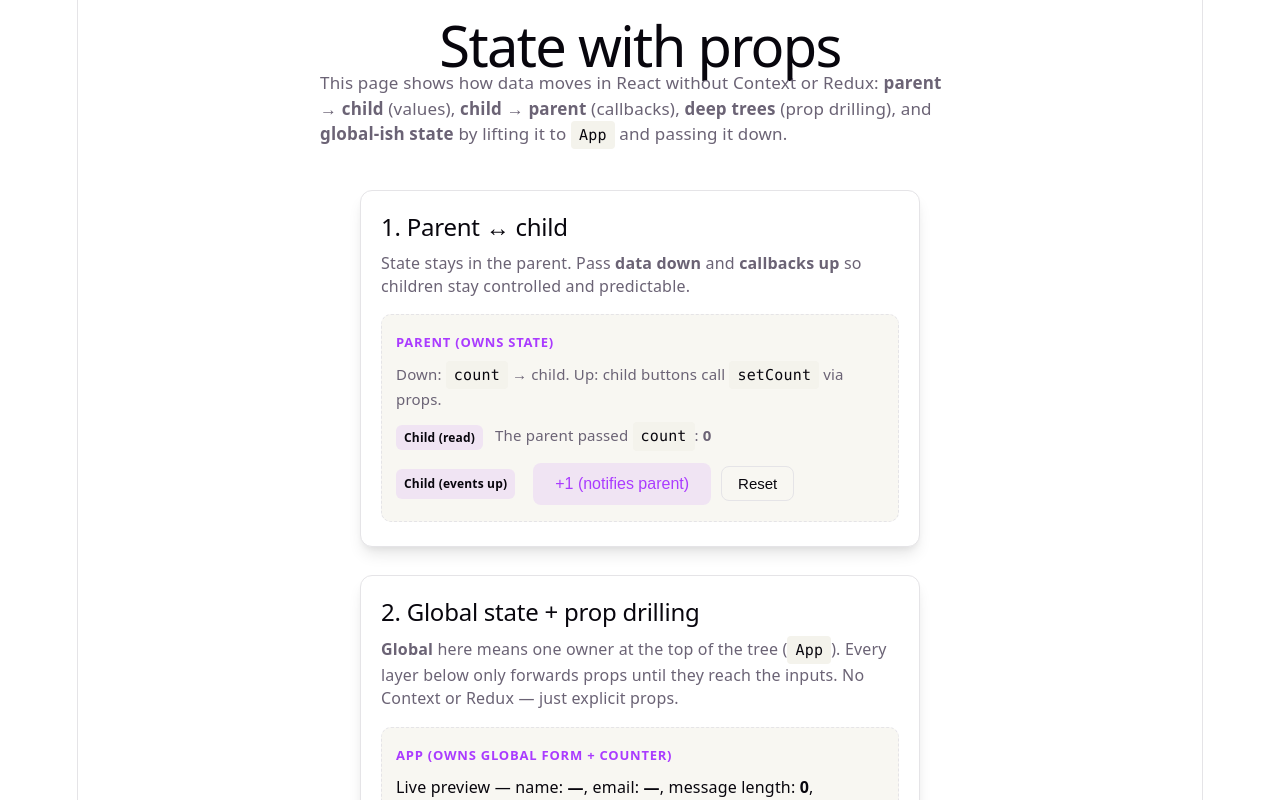
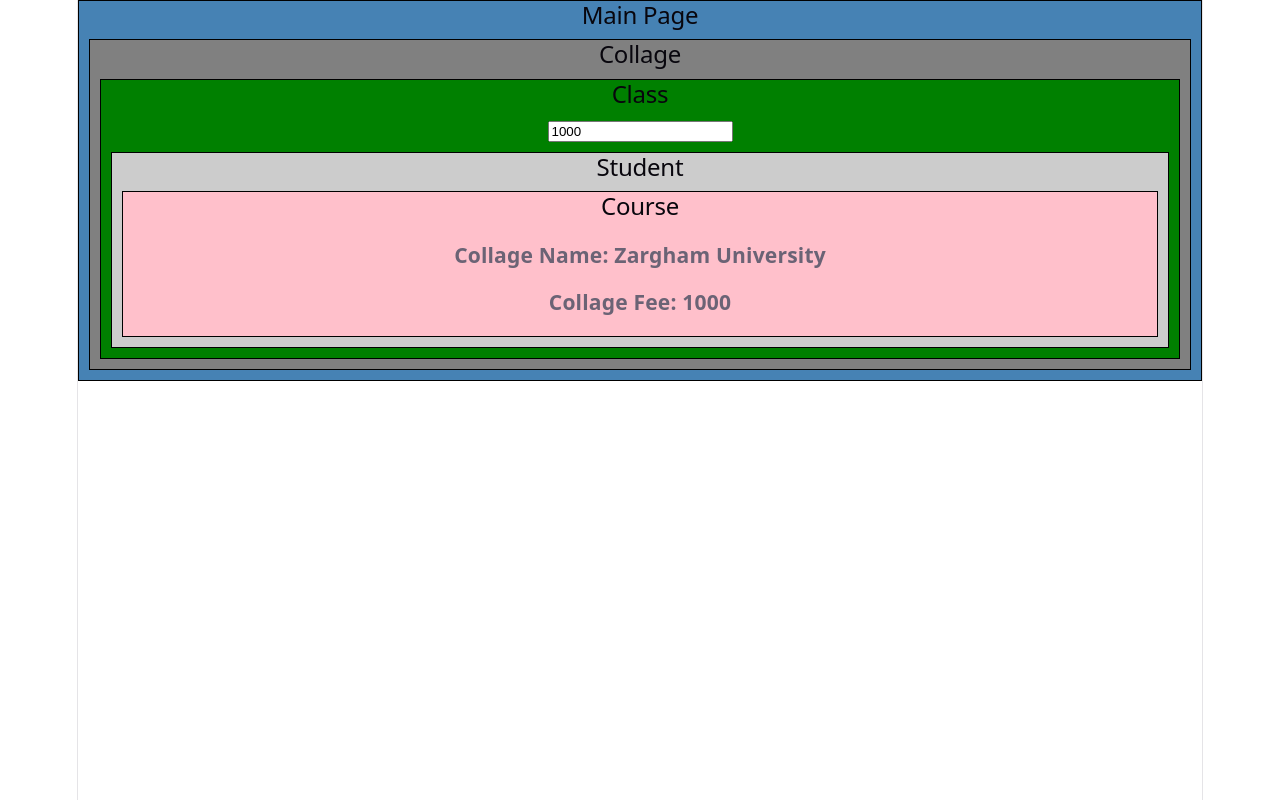
Before and after one commit to mohxinmuhammad/react-cohort, a React (Vite) app: page / in a window 1280 px wide. Shown: the top 800 px of the page. Built offline with nearby package versions, Linux system fonts and the light colour scheme.

Commit message:
context API Lesson

```diff
--- a/src/App.jsx
+++ b/src/App.jsx
@@ -1,29 +1,16 @@
-import { useState } from 'react'
-import './App.css'
-import { ParentChildLesson } from './components/lessons/ParentChildLesson'
-import { GlobalFormDrilling } from './components/lessons/GlobalFormDrilling'
-import { GrandparentLesson } from './components/lessons/GrandparentLesson'
 
+import Collage from './components/contextAPI/collage'
+// import { collageContext } from './context/collageContext'
+// import { useContext } from 'react'
+// useContext
 function App() {
-  const [form, setForm] = useState({
-    name: '',
-    email: '',
-    message: '',
-  })
-  const [globalInteractionCount, setGlobalInteractionCount] = useState(0)
-
-  function handleFieldChange(e) {
-    const { name, value } = e.target
-    setForm((prev) => ({ ...prev, [name]: value }))
-  }
-
-  function handleGlobalFormAction() {
-    setGlobalInteractionCount((n) => n + 1)
-  }
-
   return (
     <>
-      <section id="center">
+    <section className="lesson-card" style={{ backgroundColor: 'steelblue', border: '1px solid black' }}>
+      <h2>Main Page</h2>
+      <Collage />
+    </section>
+      {/* <section id="center">
         <header className="lesson-page-header">
           <h1>State with props</h1>
           <p className="lesson-intro">
@@ -49,7 +36,7 @@ function App() {
 
       <div className="ticks" aria-hidden />
       <div className="ticks" aria-hidden />
-      <section id="spacer" />
+      <section id="spacer" /> */}
     </>
   )
 }
--- /dev/null
+++ b/src/components/contextAPI/class.jsx
@@ -0,0 +1,28 @@
+import Student from './student'
+import collageContext, { collageFee } from '../../context/collageContext'
+import { useState, useContext } from 'react'
+
+function Class() {
+    const [fee, setFee] = useState(1000);
+    const initialFee = Number(useContext(collageFee));
+    const handleFeeChange = (event) => {
+        setFee(Number(event.target.value));
+    }
+
+    // setFee(initialFee);
+
+    return (
+      <>
+      <div className="container" style={{ backgroundColor: 'green', border: '1px solid black', margin: '10px' }}>
+        <h2>Class</h2>
+        <collageFee.Provider value={fee}>
+        {/* <h3>Fee: {fee}</h3> */}
+            <input type="number" value={fee || initialFee} placeholder="Enter your fee" onChange={handleFeeChange} />
+            <Student />
+        </collageFee.Provider>
+      </div>
+      </>
+    )
+  }
+
+  export default Class
--- /dev/null
+++ b/src/components/contextAPI/collage.jsx
@@ -0,0 +1,17 @@
+import Class from './class'
+import collageContext from '../../context/collageContext'
+function Collage() {
+  return (
+    <>
+    <div className="container" style={{ backgroundColor: 'gray', border: '1px solid black', margin: '10px' }}>
+      <h2>Collage</h2>
+      <collageContext.Provider value="Zargham University">
+        {/* <h3>Collage Name: {collageName}</h3> */}
+        <Class />
+      </collageContext.Provider>
+    </div>
+    </>
+  )
+}
+
+export default Collage
--- /dev/null
+++ b/src/components/contextAPI/course.jsx
@@ -0,0 +1,18 @@
+import Class from './class'
+import collageContext, {collageFee } from '../../context/collageContext'
+import { useContext } from 'react'
+function Course() {
+  const collageName = useContext(collageContext);
+  const fee = useContext(collageFee);
+  return (
+    <>
+    <div className="container" style={{ backgroundColor: 'pink', border: '1px solid black', margin: '10px' }}>
+      <h2>Course</h2>
+      <h3>Collage Name: {collageName}</h3>
+      <h3>Collage Fee: {fee}</h3>
+    </div>
+    </>
+  )
+}
+
+export default Course
--- /dev/null
+++ b/src/components/contextAPI/student.jsx
@@ -0,0 +1,15 @@
+import Course from './course'
+
+function Student() {
+
+  return (
+    <>
+    <div className="container" style={{ backgroundColor: '#ccc', border: '1px solid black', margin: '10px' }}>
+      <h2>Student</h2>
+      <Course />
+    </div>
+    </>
+  )
+}
+
+export default Student
--- /dev/null
+++ b/src/context/collageContext.jsx
@@ -0,0 +1,7 @@
+import { createContext } from "react";
+
+const collageContext = createContext("CodeGirls");
+export const collageFee = createContext(1000);
+export const authContext = createContext(false);
+
+export default collageContext;
```
